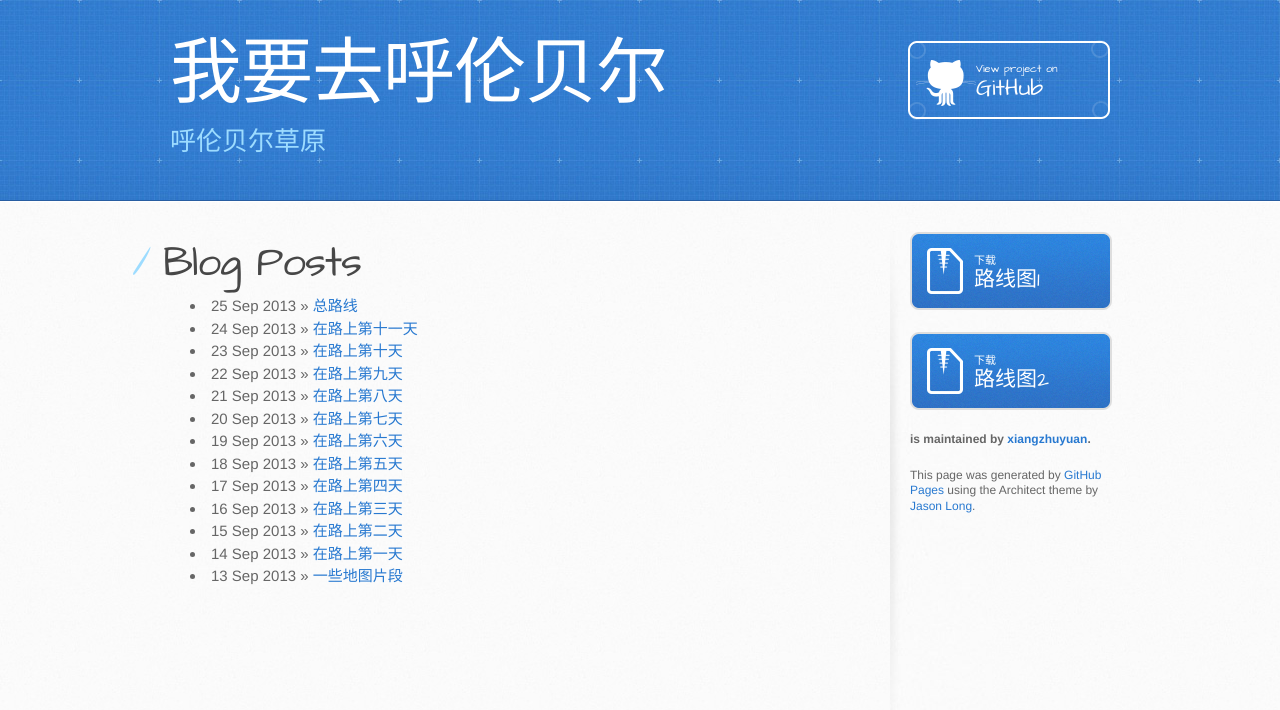
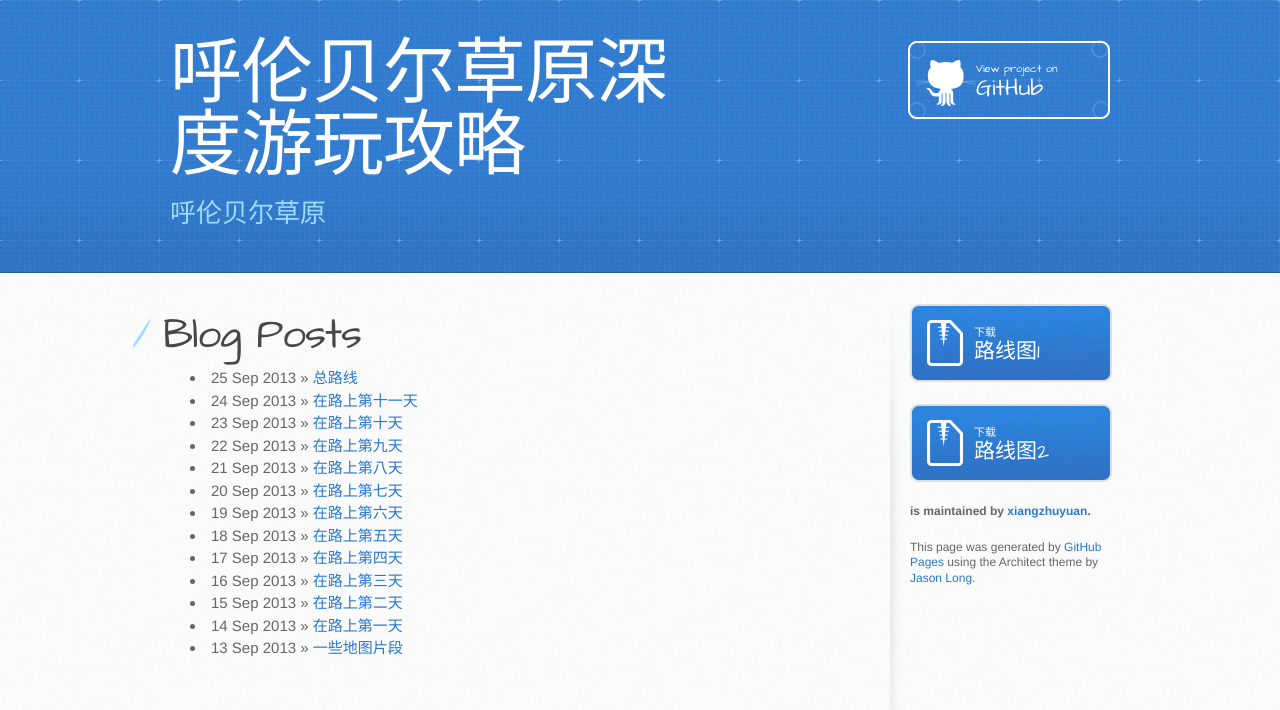
Before and after one commit to xiangzhuyuan/hulunbeier, a Jekyll site: the page built from index.html, in a window 1280 px wide. Shown: the top 710 px of the page. Built offline with Jekyll 4.4.1, drawn with Linux system fonts in a browser that asks for light colours; Markdown is read by kramdown in place of the engine named in the settings.

Commit message:
Update default.html

```diff
--- a/_layouts/default.html
+++ b/_layouts/default.html
@@ -21,7 +21,7 @@
 <body>
 <header>
     <div class="inner">
-        <h1>我要去呼伦贝尔</h1>
+        <h1>呼伦贝尔草原深度游玩攻略</h1>
 
         <h2>呼伦贝尔草原</h2>
         <a href="https://github.com/xiangzhuyuan/hulunbeier" class="button">
```
